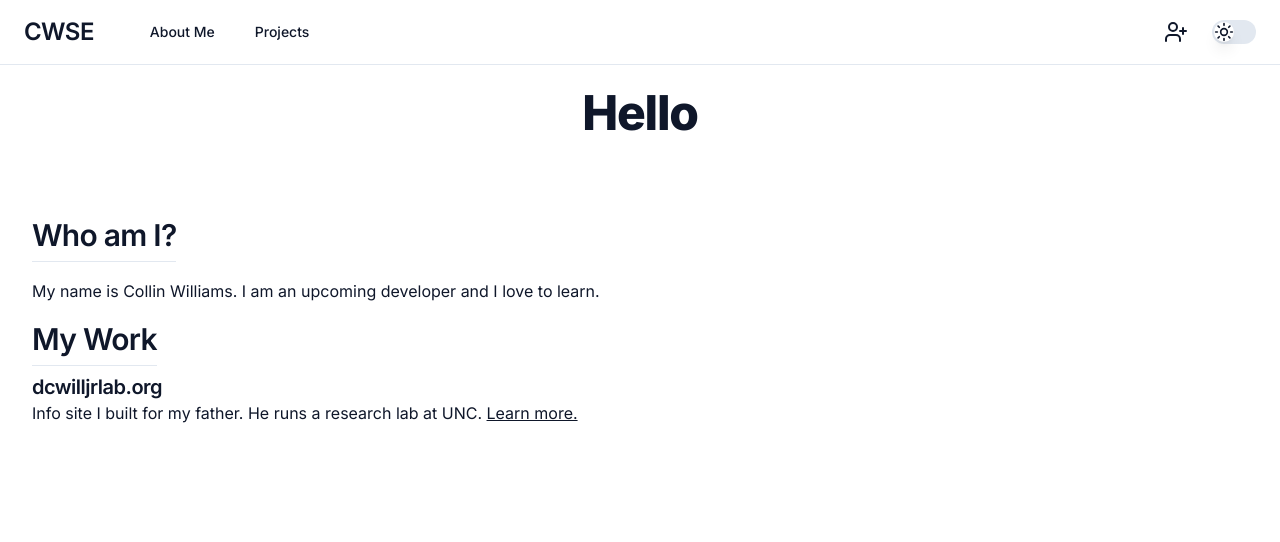
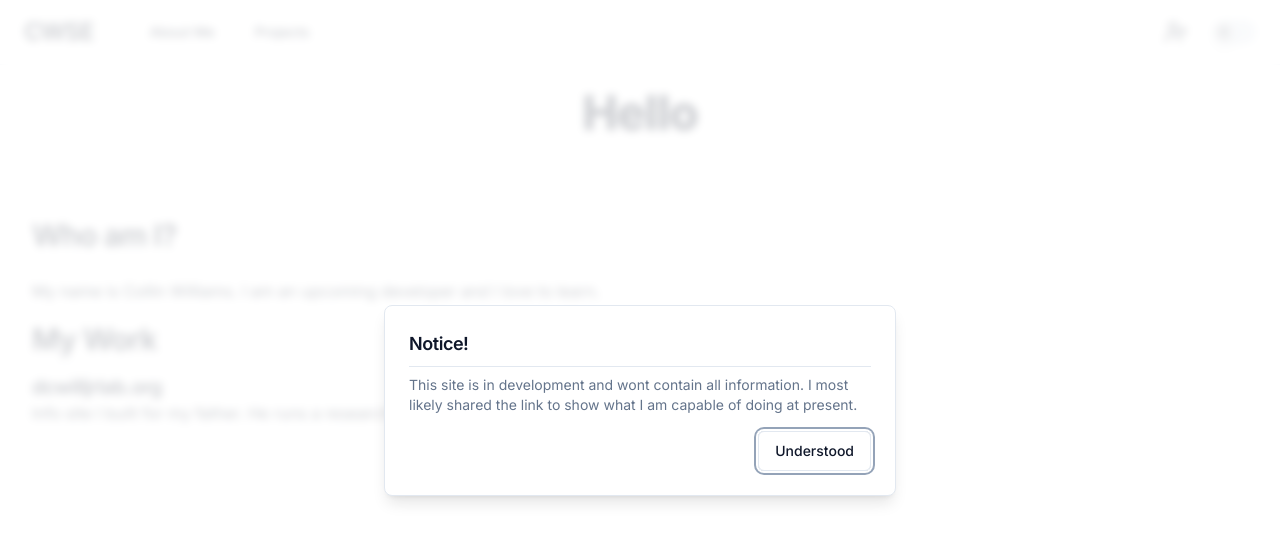
Before and after one commit to collinw7/cwDev, a Next.js app: page / in a window 1280 px wide. Shown: the top 542 px of the page. Built offline with nearby package versions, Linux system fonts and the light colour scheme.

Commit message:
added temp alert

```diff
--- a/app/page.tsx
+++ b/app/page.tsx
@@ -1,6 +1,7 @@
 import Image from "next/image";
 import { IntroComponent } from "@/components/intro-component";
 import Link from "next/link";
+import { TempAlert } from "@/components/ui/temp-alert";
 
 export default function Home() {
   return (
@@ -21,9 +22,17 @@
         <h2 className="inline">My Work</h2>
         <div className="mt-4">
           <h4>dcwilljrlab.org</h4>
-          Info site I built for my father. He runs a research lab at UNC. <Link href="https://www.dcwilljrlab.org" target="blank" className="underline">Learn more.</Link>
+          Info site I built for my father. He runs a research lab at UNC.{" "}
+          <Link
+            href="https://www.dcwilljrlab.org"
+            target="blank"
+            className="underline"
+          >
+            Learn more.
+          </Link>
         </div>
       </section>
+      <TempAlert />
     </main>
   );
 }
--- /dev/null
+++ b/components/ui/alert-dialog.tsx
@@ -0,0 +1,150 @@
+"use client"
+
+import * as React from "react"
+import * as AlertDialogPrimitive from "@radix-ui/react-alert-dialog"
+
+import { cn } from "@/lib/utils"
+import { buttonVariants } from "@/components/ui/button"
+
+const AlertDialog = AlertDialogPrimitive.Root
+
+const AlertDialogTrigger = AlertDialogPrimitive.Trigger
+
+const AlertDialogPortal = ({
+  className,
+  children,
+  ...props
+}: AlertDialogPrimitive.AlertDialogPortalProps) => (
+  <AlertDialogPrimitive.Portal className={cn(className)} {...props}>
+    <div className="fixed inset-0 z-50 flex items-end justify-center sm:items-center">
+      {children}
+    </div>
+  </AlertDialogPrimitive.Portal>
+)
+AlertDialogPortal.displayName = AlertDialogPrimitive.Portal.displayName
+
+const AlertDialogOverlay = React.forwardRef<
+  React.ElementRef<typeof AlertDialogPrimitive.Overlay>,
+  React.ComponentPropsWithoutRef<typeof AlertDialogPrimitive.Overlay>
+>(({ className, children, ...props }, ref) => (
+  <AlertDialogPrimitive.Overlay
+    className={cn(
+      "fixed inset-0 z-50 bg-background/80 backdrop-blur-sm transition-opacity animate-in fade-in",
+      className
+    )}
+    {...props}
+    ref={ref}
+  />
+))
+AlertDialogOverlay.displayName = AlertDialogPrimitive.Overlay.displayName
+
+const AlertDialogContent = React.forwardRef<
+  React.ElementRef<typeof AlertDialogPrimitive.Content>,
+  React.ComponentPropsWithoutRef<typeof AlertDialogPrimitive.Content>
+>(({ className, ...props }, ref) => (
+  <AlertDialogPortal>
+    <AlertDialogOverlay />
+    <AlertDialogPrimitive.Content
+      ref={ref}
+      className={cn(
+        "fixed z-50 grid w-full max-w-lg scale-100 gap-4 border bg-background p-6 opacity-100 shadow-lg animate-in fade-in-90 slide-in-from-bottom-10 sm:rounded-lg sm:zoom-in-90 sm:slide-in-from-bottom-0 md:w-full",
+        className
+      )}
+      {...props}
+    />
+  </AlertDialogPortal>
+))
+AlertDialogContent.displayName = AlertDialogPrimitive.Content.displayName
+
+const AlertDialogHeader = ({
+  className,
+  ...props
+}: React.HTMLAttributes<HTMLDivElement>) => (
+  <div
+    className={cn(
+      "flex flex-col space-y-2 text-center sm:text-left",
+      className
+    )}
+    {...props}
+  />
+)
+AlertDialogHeader.displayName = "AlertDialogHeader"
+
+const AlertDialogFooter = ({
+  className,
+  ...props
+}: React.HTMLAttributes<HTMLDivElement>) => (
+  <div
+    className={cn(
+      "flex flex-col-reverse sm:flex-row sm:justify-end sm:space-x-2",
+      className
+    )}
+    {...props}
+  />
+)
+AlertDialogFooter.displayName = "AlertDialogFooter"
+
+const AlertDialogTitle = React.forwardRef<
+  React.ElementRef<typeof AlertDialogPrimitive.Title>,
+  React.ComponentPropsWithoutRef<typeof AlertDialogPrimitive.Title>
+>(({ className, ...props }, ref) => (
+  <AlertDialogPrimitive.Title
+    ref={ref}
+    className={cn("text-lg font-semibold", className)}
+    {...props}
+  />
+))
+AlertDialogTitle.displayName = AlertDialogPrimitive.Title.displayName
+
+const AlertDialogDescription = React.forwardRef<
+  React.ElementRef<typeof AlertDialogPrimitive.Description>,
+  React.ComponentPropsWithoutRef<typeof AlertDialogPrimitive.Description>
+>(({ className, ...props }, ref) => (
+  <AlertDialogPrimitive.Description
+    ref={ref}
+    className={cn("text-sm text-muted-foreground", className)}
+    {...props}
+  />
+))
+AlertDialogDescription.displayName =
+  AlertDialogPrimitive.Description.displayName
+
+const AlertDialogAction = React.forwardRef<
+  React.ElementRef<typeof AlertDialogPrimitive.Action>,
+  React.ComponentPropsWithoutRef<typeof AlertDialogPrimitive.Action>
+>(({ className, ...props }, ref) => (
+  <AlertDialogPrimitive.Action
+    ref={ref}
+    className={cn(buttonVariants(), className)}
+    {...props}
+  />
+))
+AlertDialogAction.displayName = AlertDialogPrimitive.Action.displayName
+
+const AlertDialogCancel = React.forwardRef<
+  React.ElementRef<typeof AlertDialogPrimitive.Cancel>,
+  React.ComponentPropsWithoutRef<typeof AlertDialogPrimitive.Cancel>
+>(({ className, ...props }, ref) => (
+  <AlertDialogPrimitive.Cancel
+    ref={ref}
+    className={cn(
+      buttonVariants({ variant: "outline" }),
+      "mt-2 sm:mt-0",
+      className
+    )}
+    {...props}
+  />
+))
+AlertDialogCancel.displayName = AlertDialogPrimitive.Cancel.displayName
+
+export {
+  AlertDialog,
+  AlertDialogTrigger,
+  AlertDialogContent,
+  AlertDialogHeader,
+  AlertDialogFooter,
+  AlertDialogTitle,
+  AlertDialogDescription,
+  AlertDialogAction,
+  AlertDialogCancel,
+}
--- /dev/null
+++ b/components/ui/temp-alert.tsx
@@ -0,0 +1,44 @@
+"use client";
+
+import {
+  AlertDialog,
+  AlertDialogCancel,
+  AlertDialogContent,
+  AlertDialogDescription,
+  AlertDialogFooter,
+  AlertDialogHeader,
+  AlertDialogTitle,
+} from "@/components/ui/alert-dialog";
+import { useEffect, useState } from "react";
+
+const TempAlert = (): JSX.Element => {
+  const [mounted, setMounted] = useState(false);
+
+  useEffect(() => {
+    setMounted(true);
+  }, []);
+
+  if (!mounted) {
+    return <></>;
+  }
+
+  return (
+    <AlertDialog defaultOpen>
+      <AlertDialogContent>
+        <AlertDialogHeader>
+          <AlertDialogTitle>Notice!</AlertDialogTitle>
+          <AlertDialogDescription>
+            This site is in development and wont contain all information. I most
+            likely shared the link to show what I am capable of doing at
+            present.
+          </AlertDialogDescription>
+        </AlertDialogHeader>
+        <AlertDialogFooter>
+          <AlertDialogCancel>Understood</AlertDialogCancel>
+        </AlertDialogFooter>
+      </AlertDialogContent>
+    </AlertDialog>
+  );
+};
+
+export { TempAlert };
--- a/package.json
+++ b/package.json
@@ -10,6 +10,7 @@
   },
   "dependencies": {
     "@radix-ui/react-accordion": "^1.1.2",
+    "@radix-ui/react-alert-dialog": "^1.0.4",
     "@radix-ui/react-avatar": "^1.0.3",
     "@radix-ui/react-dialog": "^1.0.4",
     "@radix-ui/react-hover-card": "^1.0.6",
```
Also changed, not shown: 1 other file (tests, documents, lock files or other folders).
